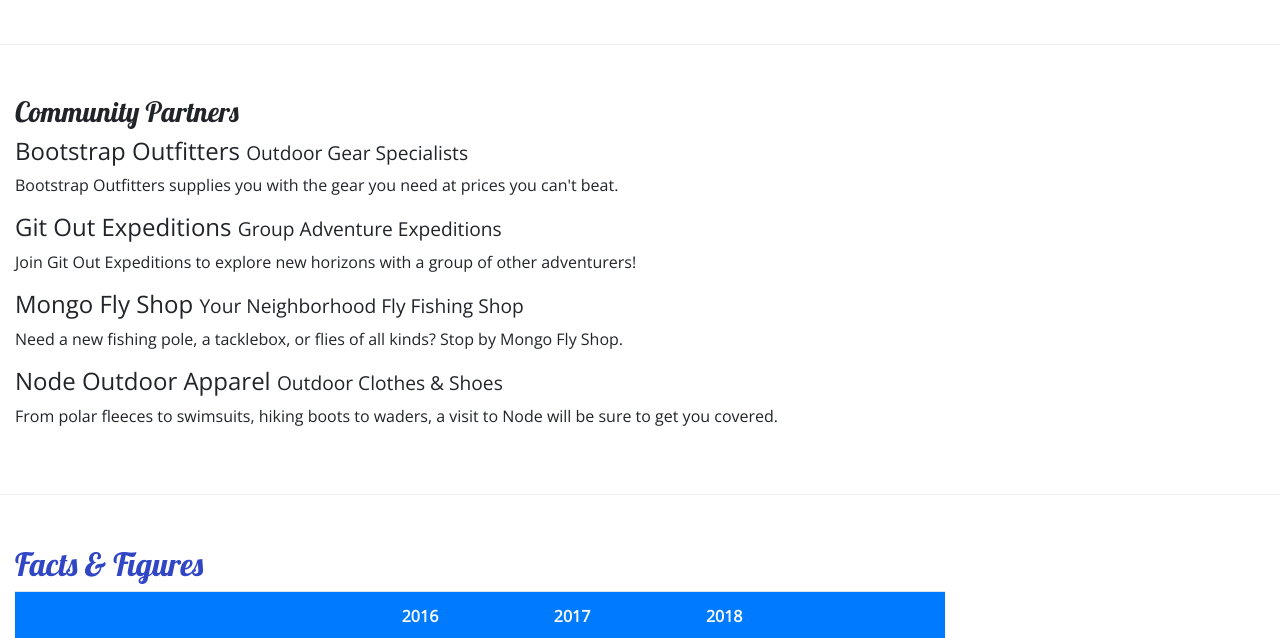
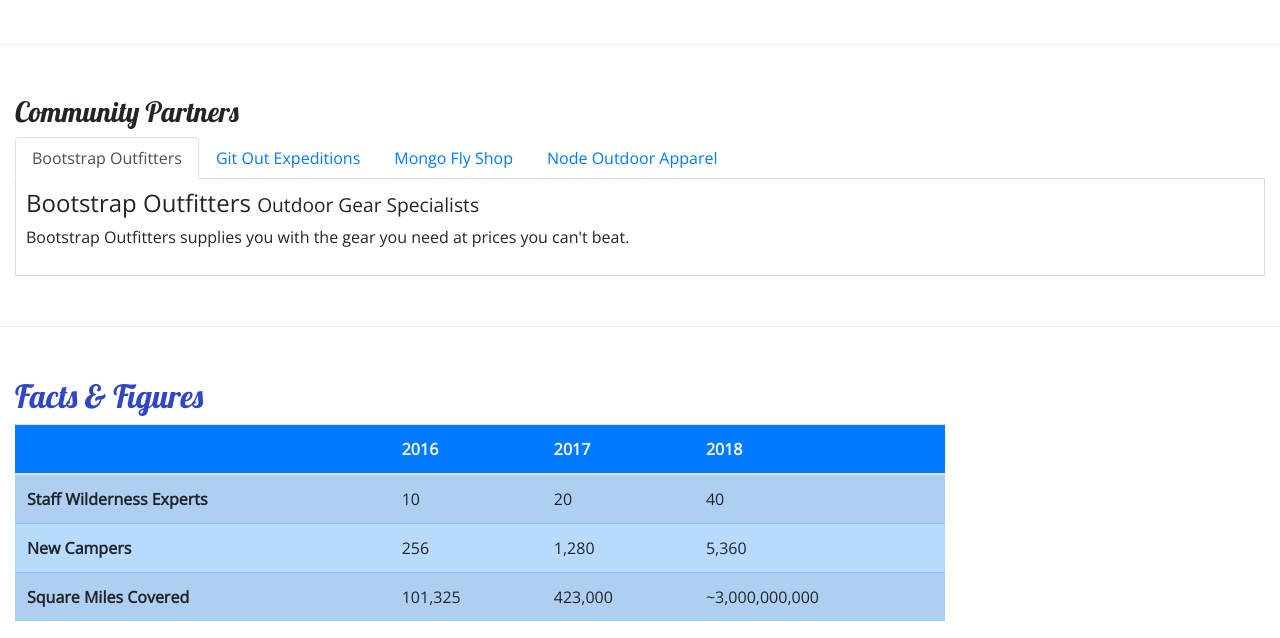
Before and after one commit to SelvaMohandoss06/NucampTraing, a website: page 2-Bootstrap/nucampsite/aboutus.html in a window 1280 px wide. Shown: the part 900-1538 px from the top of the page. Drawn offline with nearby package versions, Linux system fonts and the light colour scheme.

Commit message:
Aboutus.html

```diff
--- a/2-Bootstrap/nucampsite/aboutus.html
+++ b/2-Bootstrap/nucampsite/aboutus.html
@@ -97,14 +97,31 @@
         <div class="row row-content align-items-center">
             <div class="col">
                 <h3>Community Partners</h3>
+                 <ul class="nav nav-tabs">
+                    <li class="nav-item"><a class="nav-link active" href="#bootstrap" role="tab" data-toggle="tab">Bootstrap Outfitters</a></li>
+                    <li class="nav-item"><a class="nav-link" href="#git" role="tab" data-toggle="tab">Git Out Expeditions</a></li>
+                    <li class="nav-item"><a class="nav-link" href="#mongo" role="tab" data-toggle="tab">Mongo Fly Shop</a></li>
+                    <li class="nav-item"><a class="nav-link" href="#node" role="tab" data-toggle="tab">Node Outdoor Apparel</a></li>
+                </ul>
+
+                <div class="tab-content">
+                    <div role="tabpanel" class="tab-pane fade show active" id="bootstrap">
                         <h4>Bootstrap Outfitters <small>Outdoor Gear Specialists</small></h4>
                         <p class="d-none d-sm-block">Bootstrap Outfitters supplies you with the gear you need at prices you can't beat.</p>
+                    </div>
+                    <div role="tabpanel" class="tab-pane fade" id="git">
                         <h4>Git Out Expeditions <small>Group Adventure Expeditions</small></h4>
                         <p class="d-none d-sm-block">Join Git Out Expeditions to explore new horizons with a group of other adventurers!</p>
-                <h4>Mongo Fly Shop <small>Your Neighborhood Fly Fishing Shop</small></h4>
+                    </div>
+                    <div role="tabpanel" class="tab-pane fade" id="mongo">
+                        <h4>Mongo Fly Shop <small>Your Neighborhood Fly Fishing Shop.</small></h4>
                         <p class="d-none d-sm-block">Need a new fishing pole, a tacklebox, or flies of all kinds? Stop by Mongo Fly Shop.</p>
+                    </div>
+                    <div role="tabpanel" class="tab-pane fade" id="node">
                         <h4>Node Outdoor Apparel <small>Outdoor Clothes & Shoes</small></h4>
                         <p class="d-none d-sm-block">From polar fleeces to swimsuits, hiking boots to waders, a visit to Node will be sure to get you covered.</p>
+                    </div>
+                </div>
             </div>
         </div>
         <div class="row row-content">
@@ -176,6 +193,11 @@
     <script src="node_modules/jquery/dist/jquery.slim.min.js"></script>
     <script src="node_modules/popper.js/dist/umd/popper.min.js"></script>
     <script src="node_modules/bootstrap/dist/js/bootstrap.min.js"></script>
+    <script>
+  $(function () {
+    $('#bootstrap li:last-child a').tab('show')
+  })
+</script>
 </body>
 
 </html>
--- a/2-Bootstrap/nucampsite/css/styles.css
+++ b/2-Bootstrap/nucampsite/css/styles.css
@@ -40,3 +40,9 @@ footer {
     background-image: linear-gradient(#CEC8FF, white);
     padding: 20px 0;
 }
+
+.tab-content {
+    border: 1px solid #DDD;
+    border-top: none;
+    padding: 10px;
+}
```
Lines whose indentation alone changed are shown as unchanged.
